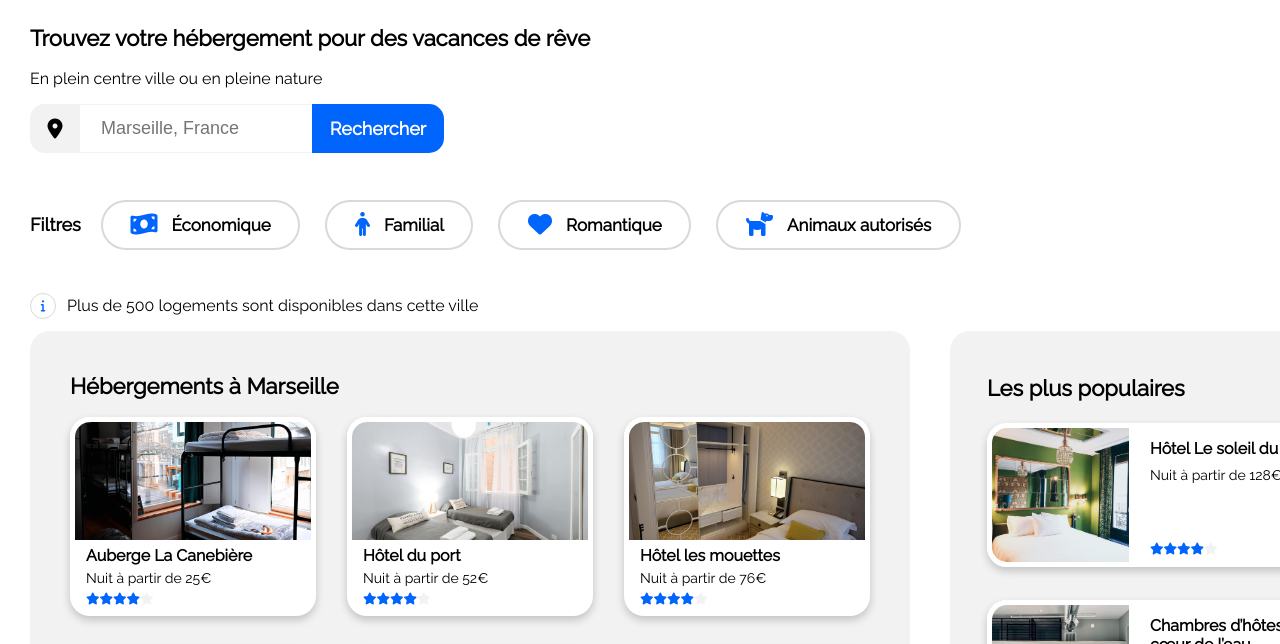
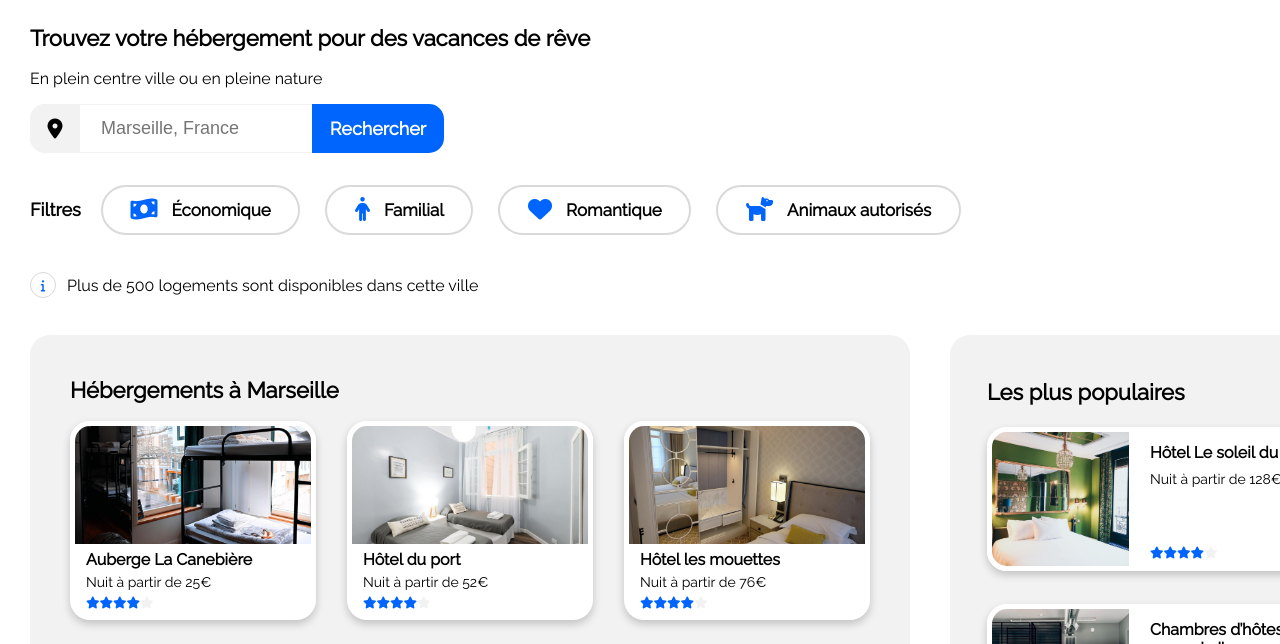
Before and after one commit to OgdenRichard/rog_2_122022, a plain HTML site: page index.html in a window 1280 px wide. Shown: the part 85-729 px from the top of the page. Drawn offline with Linux system fonts and the light colour scheme.

Commit message:
161222 | spacing filters

```diff
--- a/css/style.css
+++ b/css/style.css
@@ -175,7 +175,8 @@ img {
 .booki-filters {
   display: flex;
   flex-direction: column;
-  margin-top: 46px;
+  justify-content: space-between;
+  margin-top: 31px;
 }
 
 .booki-filters__filters_container {
@@ -229,7 +230,7 @@ img {
 .booki-filters__info_container {
   display: flex;
   align-items: center;
-  margin-top: 30px;
+  height: 100px;
 }
 
 .icon {
```
